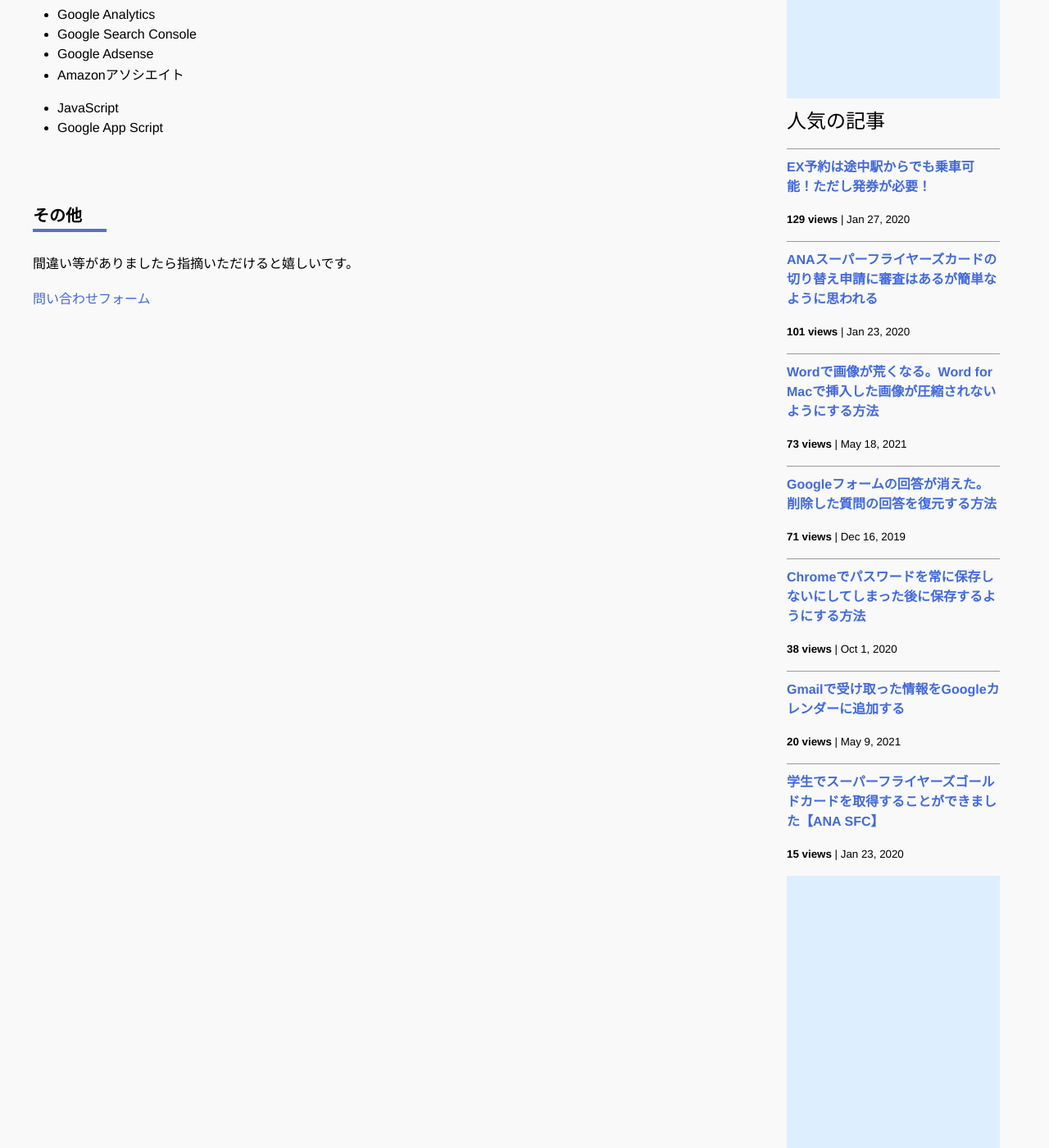
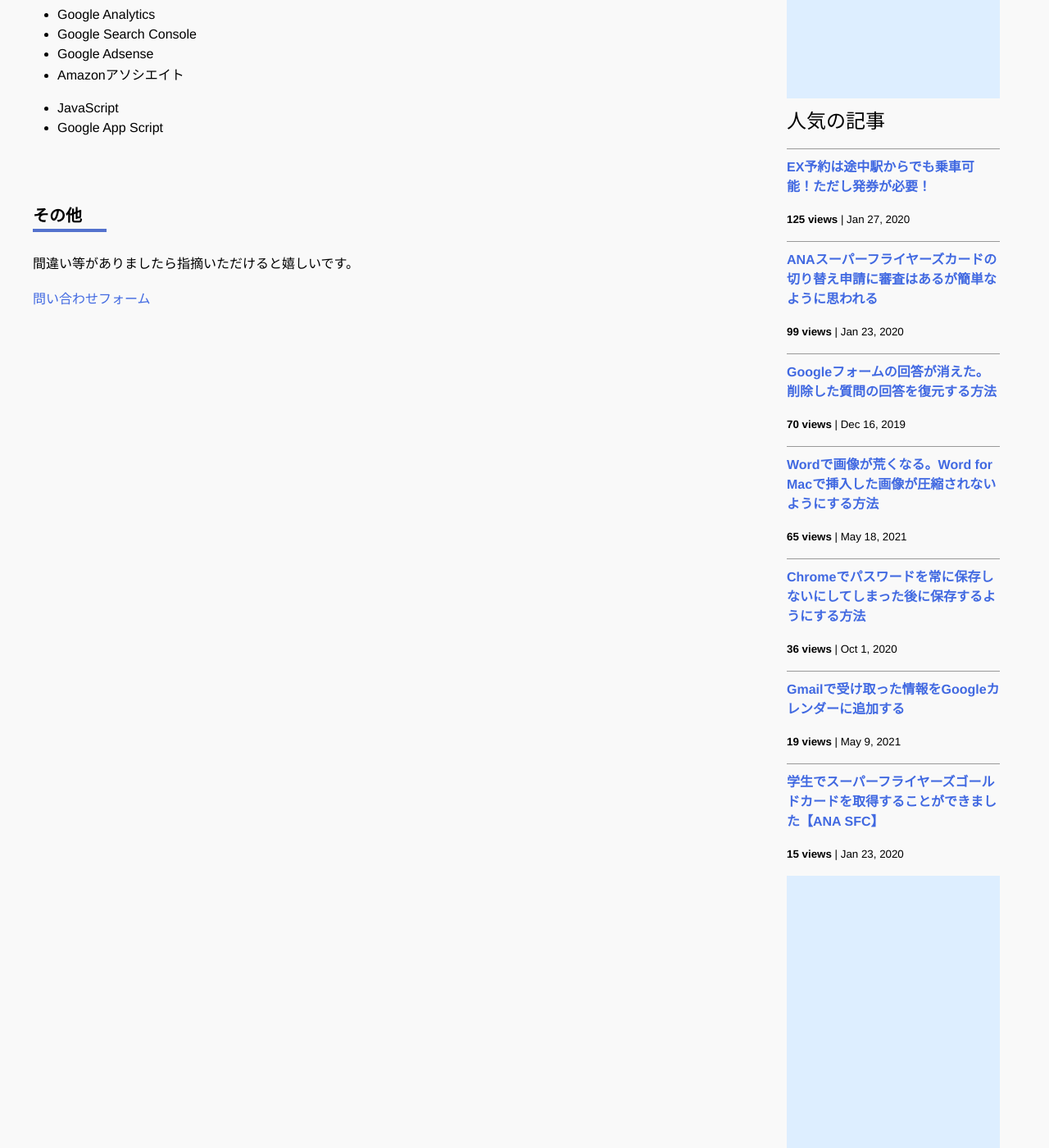
Before and after one commit to iwanaminami/shoyaiwaname, a Jekyll site: the page built from about.markdown, in a window 1280 px wide and 1400 px high, scrolled down 693 px. Shown: the whole window at 82% size. Built offline with Jekyll 4.4.1, drawn with Linux system fonts in a browser that asks for light colours; nearby versions of some CDN libraries; comment, search, counter and statistics services are not loaded.

Commit message:
chore(ga): update _data/popularposts.yml 20251219-0052

```diff
--- a/_data/popularposts.yml
+++ b/_data/popularposts.yml
@@ -1,15 +1,15 @@
 side:
-  - view: 129
+  - view: 125
     url: "/2020/01/27/ex-rideontheway.html"
-  - view: 101
+  - view: 99
     url: "/2020/01/23/sfc-judge.html"
-  - view: 73
+  - view: 70
+    url: "/2019/12/16/restore-googleform.html"
+  - view: 65
     url: "/2021/05/18/image-compression-word.html"
-  - view: 71
-    url: "/2019/12/16/restore-googleform.html"
-  - view: 38
+  - view: 36
     url: "/2020/10/01/googlepassword.html"
-  - view: 20
+  - view: 19
     url: "/2021/05/09/gmailtocalendar.html"
   - view: 15
     url: "/"
```
